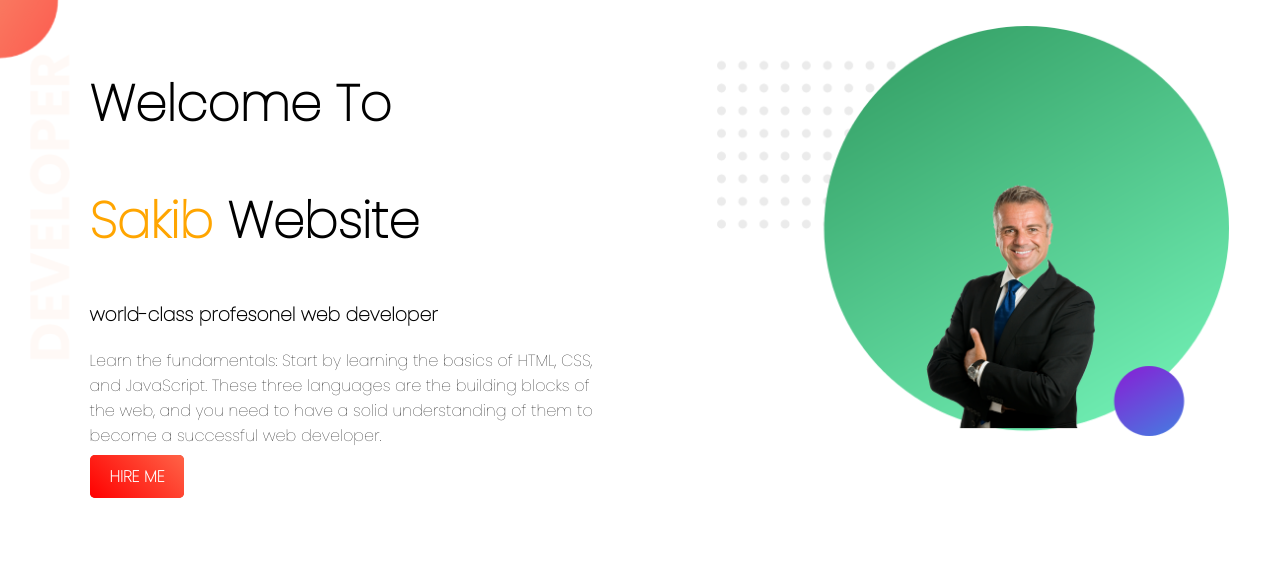
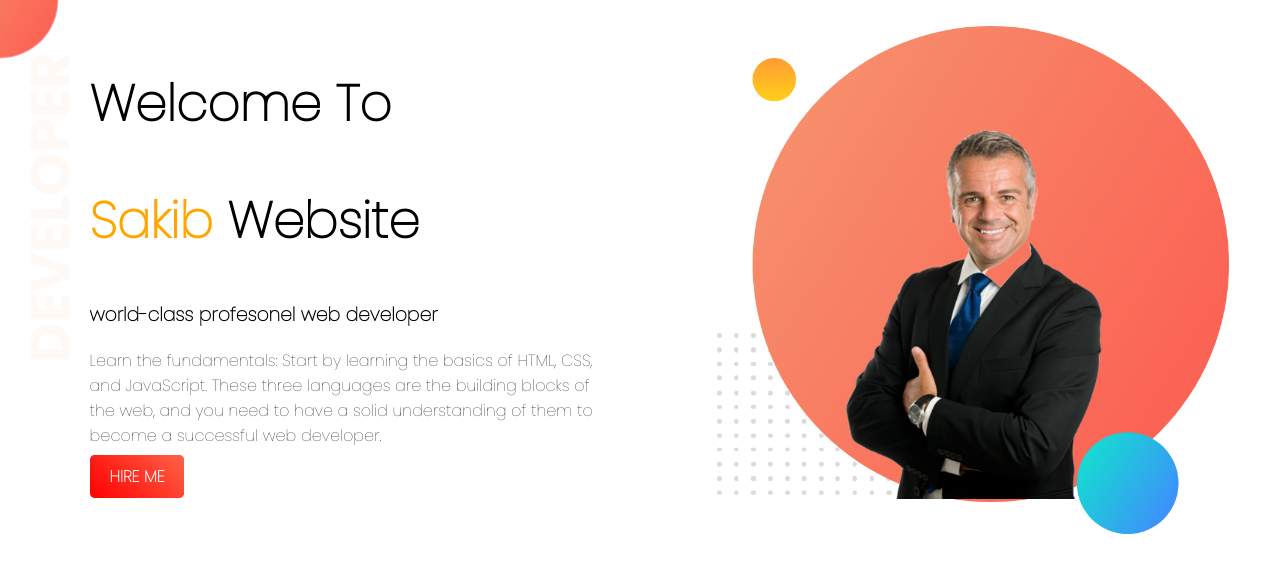
Before and after one commit to sakibsarker17/web-protfolio, a plain HTML site: page index.html in a window 1280 px wide. Drawn offline with Linux system fonts and the light colour scheme.

Commit message:
protfoli

```diff
--- a/index.html
+++ b/index.html
@@ -23,7 +23,7 @@
 
     </div>
     <div class="width_half">
-        <img src="images/image 13.png" alt="">
+        <img src="images/my-bg 1.png" alt="">
 
     </div>
     </section>
```
Also changed, not shown: images/my-bg 1.png (added).
